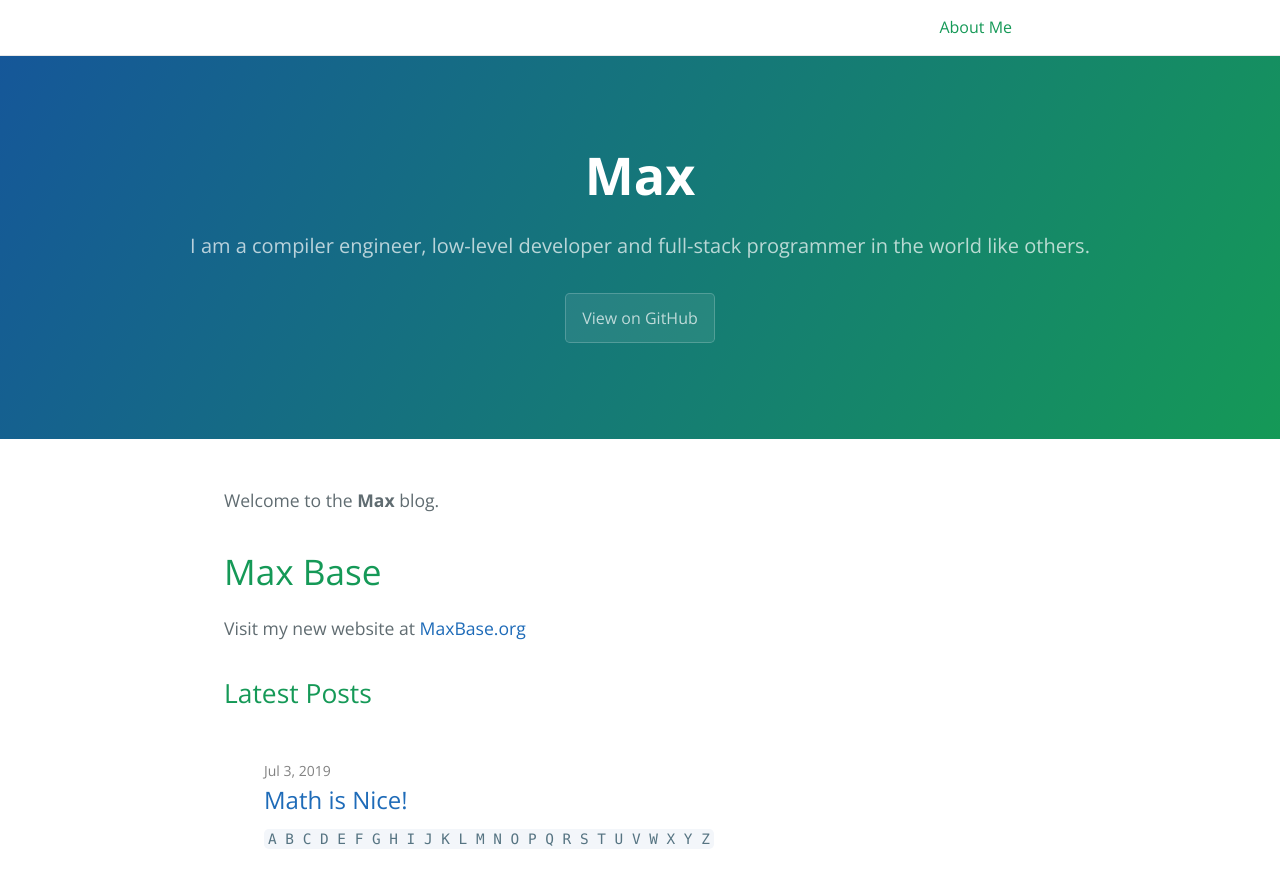
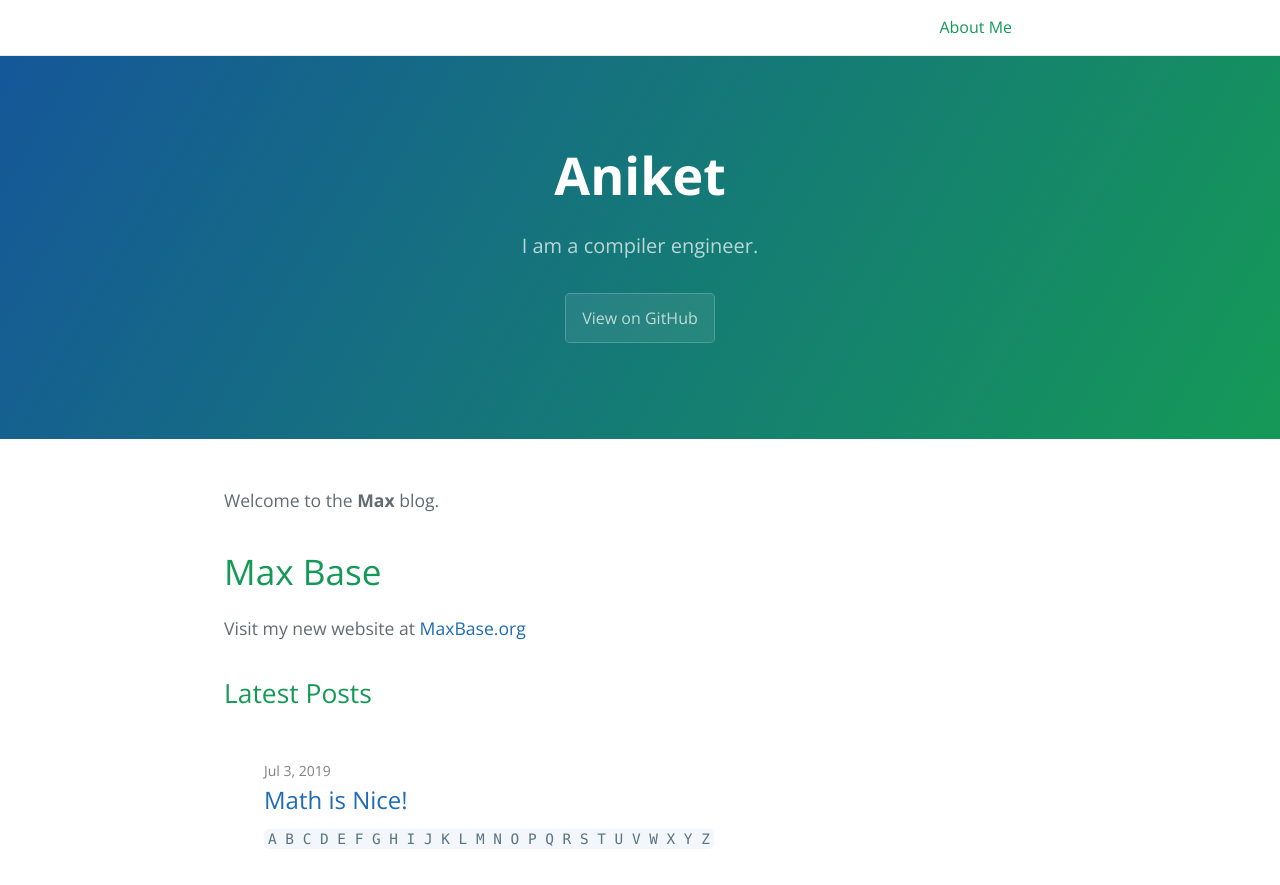
Before and after one commit to aniketkashid17/aniketkashid, a Jekyll site: the page built from index.md, in a window 1280 px wide and 900 px high. Shown: the top 885 px of the window. Built offline with Jekyll 4.4.1, drawn with Linux system fonts in a browser that asks for light colours.

Commit message:
config.yml

```diff
--- a/_config.yml
+++ b/_config.yml
@@ -1,5 +1,5 @@
 theme: jekyll-theme-cayman
-title: Max
-description: I am a compiler engineer, low-level developer and full-stack programmer in the world like others.
+title: Aniket
+description: I am a compiler engineer.
 plugins:
   - jekyll-sitemap
```
